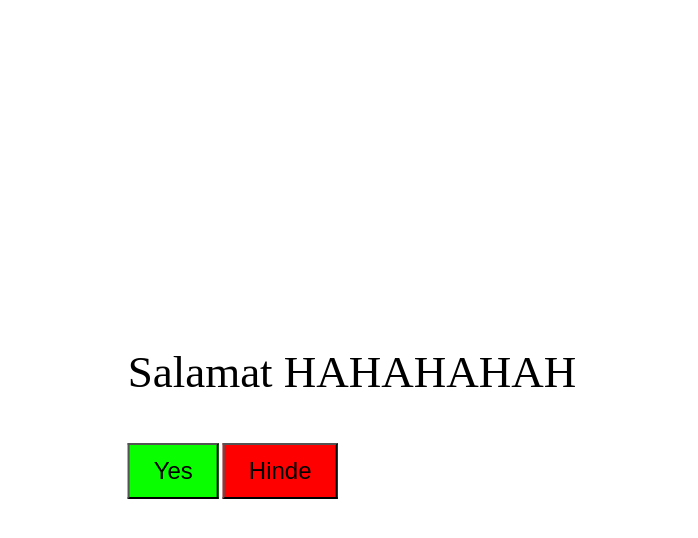
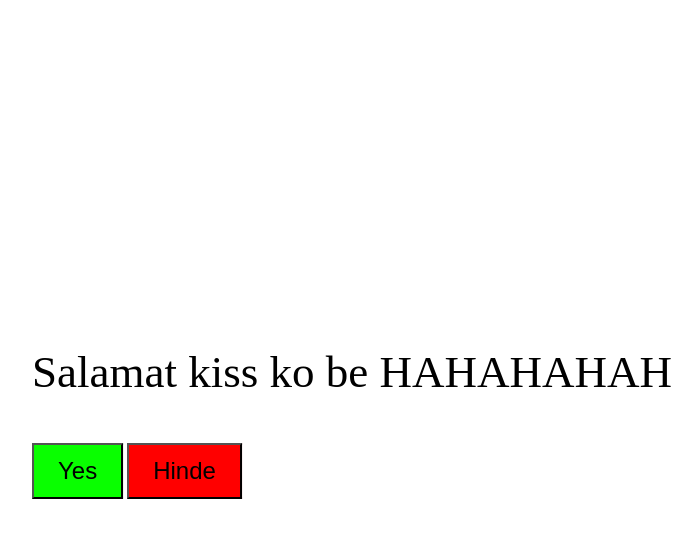
Before and after one commit to Jam060220/jam060220.github.io, a plain HTML site: page index.html in a window 1280 px wide. Both pictures are taken after a click on the button "Yes". Shown: the whole page, without its empty margins (288-986 px from the left). Drawn offline with Linux system fonts and the light colour scheme.

Commit message:
Update index.html

```diff
--- a/index.html
+++ b/index.html
@@ -49,7 +49,7 @@
         });
 
         yesBtn.addEventListener("click", ()=>{
-            ques.innerHTML = "Salamat HAHAHAHAH"
+            ques.innerHTML = "Salamat kiss ko be HAHAHAHAH"
         })
     </script>
 </body>
```
